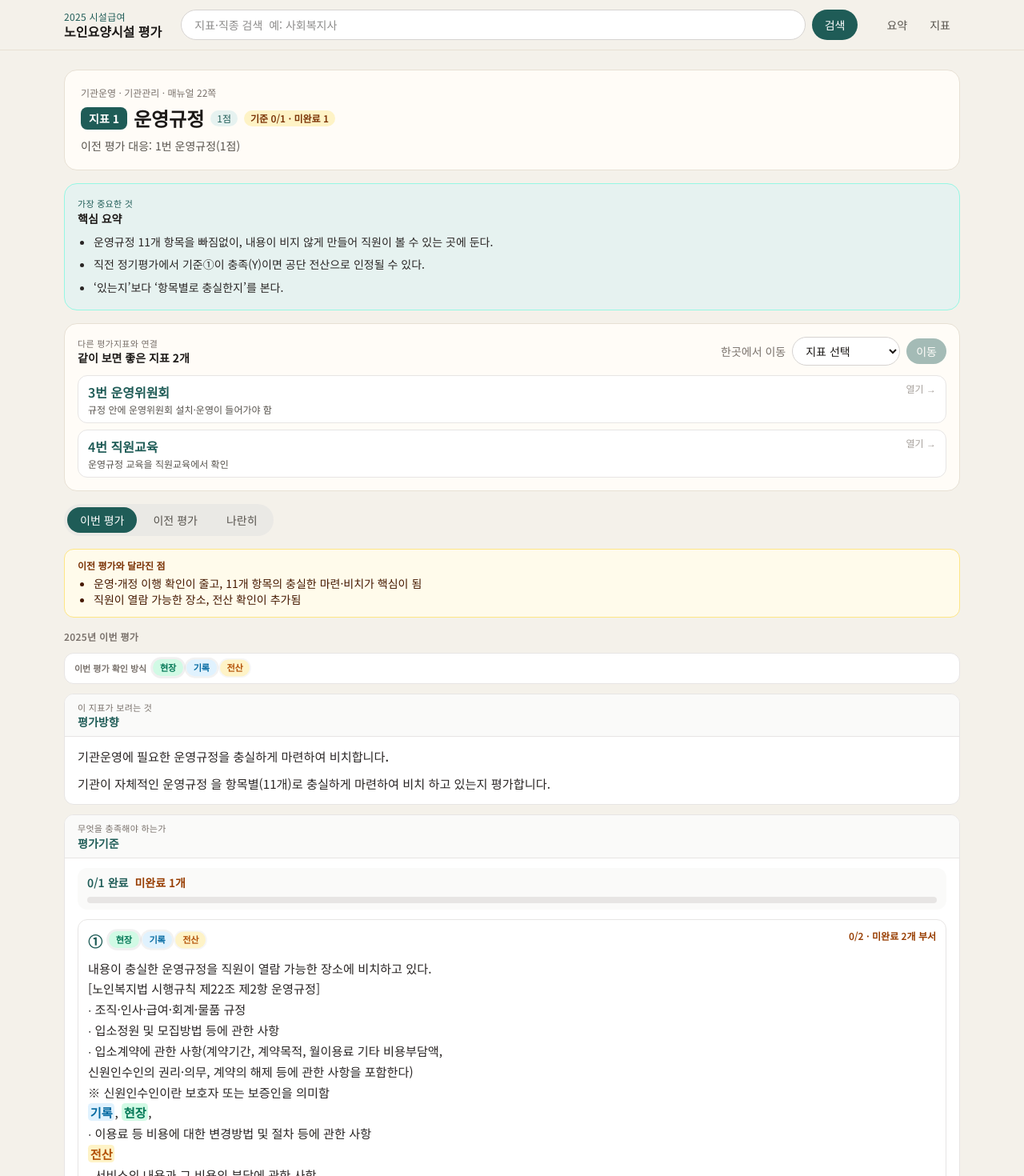
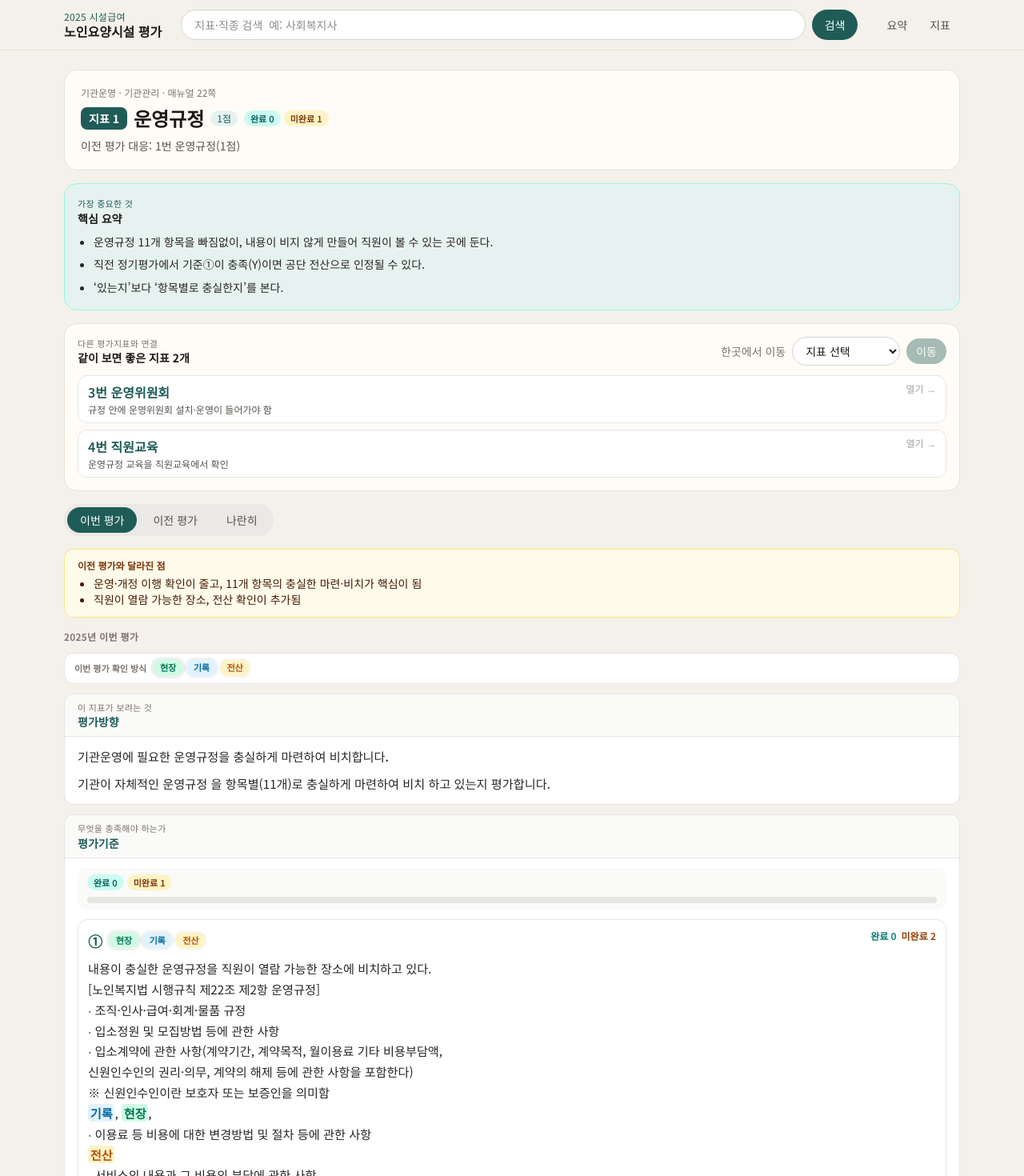
Before and after one commit to han20059-rgb/2025-yoyang-eval, a Next.js app: page /indicators/1 in a window 1280 px wide. Shown: the top 1470 px of the page at 80% size. Built offline with nearby package versions, Linux system fonts and the light colour scheme.

Commit message:
Show completed and remaining counts together on indicator progress.

```diff
--- a/src/components/CriteriaChecklist.tsx
+++ b/src/components/CriteriaChecklist.tsx
@@ -1,6 +1,7 @@
 "use client";
 
 import { MethodChips, MethodText } from "@/components/MethodText";
+import { ProgressCounts } from "@/components/ProgressBoard";
 import { useProgress } from "@/components/ProgressProvider";
 import { roles } from "@/data/duties";
 import { parseEvalCriteria, roleShort, rolesForIndicator } from "@/lib/evalCriteria";
@@ -72,18 +73,7 @@ export function CriteriaChecklist({
     <div className="space-y-3">
       <div className="rounded-xl bg-stone-50 px-3 py-2">
         <div className="flex flex-wrap items-end justify-between gap-2">
-          <p className="text-sm font-semibold text-stone-800">
-            {stat.complete ? (
-              <span className="text-teal-700">기준 {stat.total}개 모두 완료</span>
-            ) : (
-              <>
-                <span className="text-(--teal)">
-                  {stat.done}/{stat.total} 완료
-                </span>
-                <span className="ml-2 text-amber-800">미완료 {stat.left}개</span>
-              </>
-            )}
-          </p>
+          <ProgressCounts done={stat.done} left={stat.left} complete={stat.complete} />
           {mine && viewRole !== "all" ? (
             <p className="text-xs text-stone-600">
               {roles.find((r) => r.id === viewRole)?.label}:{" "}
@@ -112,11 +102,12 @@ export function CriteriaChecklist({
               </div>
               <p className="text-xs font-semibold">
                 {row?.complete ? (
-                  <span className="text-teal-700">완료</span>
+                  <span className="text-teal-700">완료 {row.done}</span>
                 ) : (
-                  <span className="text-amber-800">
-                    {row?.done}/{row?.total} · 미완료 {row?.leftRoles.length}개 부서
-                  </span>
+                  <>
+                    <span className="text-teal-700">완료 {row?.done}</span>
+                    <span className="ml-1.5 text-amber-800">미완료 {row?.leftRoles.length}</span>
+                  </>
                 )}
               </p>
             </div>
--- a/src/components/DutyBoard.tsx
+++ b/src/components/DutyBoard.tsx
@@ -2,6 +2,7 @@
 
 import Link from "next/link";
 import { useMemo, useState } from "react";
+import { ProgressCounts } from "@/components/ProgressBoard";
 import { useProgress } from "@/components/ProgressProvider";
 import { duties, periods, roles, type PeriodId } from "@/data/duties";
 import type { Indicator } from "@/lib/types";
@@ -108,13 +109,7 @@ export function DutyBoard({ indicators }: { indicators: Indicator[] }) {
                     <h4 className="font-semibold text-stone-900">{d.title}</h4>
                     <div className="flex items-center gap-1.5">
                       {s && s.total > 0 ? (
-                        <span
-                          className={`rounded-full px-2 py-0.5 text-[11px] font-semibold ${
-                            s.complete ? "bg-teal-100 text-teal-800" : "bg-amber-100 text-amber-900"
-                          }`}
-                        >
-                          {s.complete ? "완료" : `미완료 ${s.left}`}
-                        </span>
+                        <ProgressCounts done={s.done} left={s.left} complete={s.complete} />
                       ) : null}
                       <Link
                         href={`/indicators/${d.indicator}`}
--- a/src/components/IndicatorView.tsx
+++ b/src/components/IndicatorView.tsx
@@ -6,6 +6,7 @@ import { useRouter, useSearchParams } from "next/navigation";
 import { ManualText, extractPurpose, splitScoring } from "@/components/Highlight";
 import { CriteriaChecklist } from "@/components/CriteriaChecklist";
 import { MethodChips, MethodText } from "@/components/MethodText";
+import { ProgressCounts } from "@/components/ProgressBoard";
 import { useProgress } from "@/components/ProgressProvider";
 import { extractMethods } from "@/lib/evalCriteria";
 import type { Indicator, Side } from "@/lib/types";
@@ -267,13 +268,7 @@ export function IndicatorView({
           ) : null}
           <span className="rounded-full bg-(--teal-soft) px-2 py-0.5 text-xs text-(--teal)">{indicator.score}점</span>
           {prep.total > 0 ? (
-            <span
-              className={`rounded-full px-2 py-0.5 text-xs font-semibold ${
-                prep.complete ? "bg-teal-100 text-teal-800" : "bg-amber-100 text-amber-900"
-              }`}
-            >
-              {prep.complete ? "준비 완료" : `기준 ${prep.done}/${prep.total} · 미완료 ${prep.left}`}
-            </span>
+            <ProgressCounts done={prep.done} left={prep.left} complete={prep.complete} />
           ) : null}
         </div>
         {indicator.prevIndicators.length > 0 ? (
--- a/src/components/ProgressBoard.tsx
+++ b/src/components/ProgressBoard.tsx
@@ -117,9 +117,12 @@ export function ProgressBoard({ indicators }: { indicators: Indicator[] }) {
               <p className="text-[11px] opacity-80">{d.done}/{d.total}</p>
               <p className="font-semibold leading-tight">{d.role.label.replace("·", " ")}</p>
               {d.left ? (
-                <p className={`text-xs ${active ? "text-amber-100" : "text-amber-800"}`}>미완료 {d.left}</p>
+                <p className={`text-xs ${active ? "text-white/90" : ""}`}>
+                  <span className={active ? "text-white" : "text-teal-700"}>완료 {d.done}</span>
+                  <span className={`ml-1.5 ${active ? "text-amber-100" : "text-amber-800"}`}>미완료 {d.left}</span>
+                </p>
               ) : (
-                <p className={`text-xs ${active ? "text-white/80" : "text-teal-700"}`}>완료</p>
+                <p className={`text-xs ${active ? "text-white/80" : "text-teal-700"}`}>완료 {d.done}</p>
               )}
             </button>
           );
@@ -139,8 +142,15 @@ export function ProgressBoard({ indicators }: { indicators: Indicator[] }) {
               <span className="min-w-0 flex-1">
                 <span className="flex items-center justify-between gap-2">
                   <span className="truncate text-sm">{i.name}</span>
-                  <span className={`shrink-0 text-xs font-semibold ${s.complete ? "text-teal-700" : "text-amber-800"}`}>
-                    {s.complete ? "완료" : `${s.done}/{s.total}`}
+                  <span className={`shrink-0 text-xs font-semibold ${s.complete ? "text-teal-700" : ""}`}>
+                    {s.complete ? (
+                      <span className="text-teal-700">완료 {s.done}</span>
+                    ) : (
+                      <>
+                        <span className="text-teal-700">완료 {s.done}</span>
+                        <span className="ml-1.5 text-amber-800">미완료 {s.left}</span>
+                      </>
+                    )}
                   </span>
                 </span>
                 <span className="mt-1 block h-1.5 overflow-hidden rounded-full bg-stone-200">
@@ -158,17 +168,31 @@ export function ProgressBoard({ indicators }: { indicators: Indicator[] }) {
   );
 }
 
+export function ProgressCounts({
+  done,
+  left,
+  complete,
+}: {
+  done: number;
+  left: number;
+  complete: boolean;
+}) {
+  if (complete) {
+    return (
+      <span className="rounded-full bg-teal-100 px-2 py-0.5 text-[11px] font-semibold text-teal-800">완료 {done}</span>
+    );
+  }
+  return (
+    <span className="inline-flex items-center gap-1">
+      <span className="rounded-full bg-teal-100 px-2 py-0.5 text-[11px] font-semibold text-teal-800">완료 {done}</span>
+      <span className="rounded-full bg-amber-100 px-2 py-0.5 text-[11px] font-semibold text-amber-900">미완료 {left}</span>
+    </span>
+  );
+}
+
 export function IndicatorProgressBadge({ indicator }: { indicator: Indicator }) {
   const { statsFor, viewRole } = useProgress();
   const s = statsFor(indicator, viewRole);
   if (!s.total) return null;
-  return (
-    <span
-      className={`rounded-full px-2 py-0.5 text-[11px] font-semibold ${
-        s.complete ? "bg-teal-100 text-teal-800" : "bg-amber-100 text-amber-900"
-      }`}
-    >
-      {s.complete ? "완료" : `미완료 ${s.left}`}
-    </span>
-  );
+  return <ProgressCounts done={s.done} left={s.left} complete={s.complete} />;
 }
```
